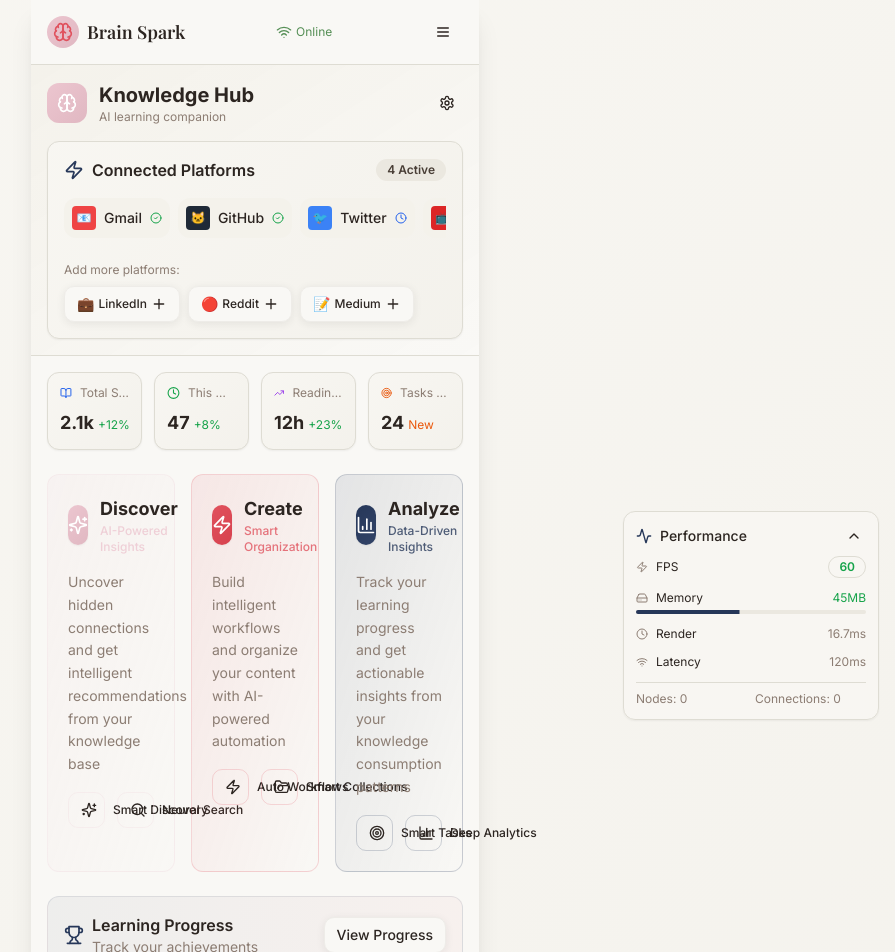
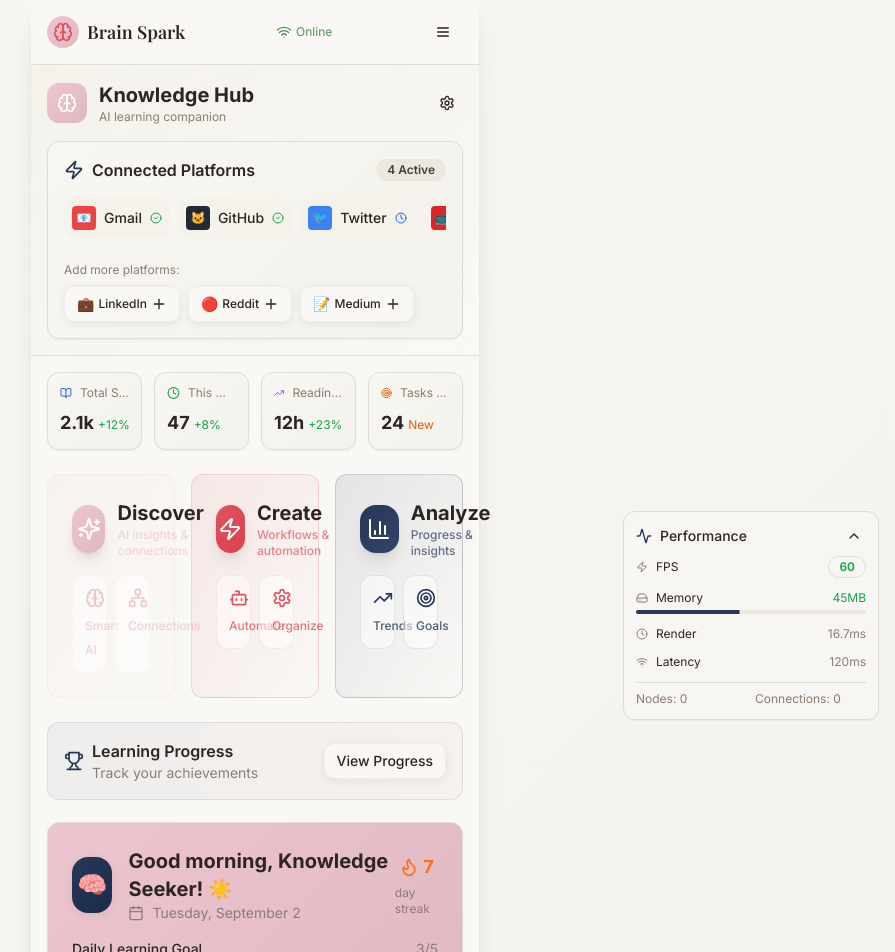
Before and after one commit to Das-rebel/spark-thread-stationery-ui-99, a React (Vite) app: page /knowledge in a window 1280 px wide. Shown: the top 952 px of the page, without its empty margins (385-1280 px from the left). Built offline with nearby package versions, Linux system fonts and the light colour scheme; the HTML template or start-up script is replaced by a standard one; a web font is replaced by a local one.

Commit message:
Refactor Discover, Create, Analyze UI

```diff
--- a/src/pages/KnowledgeHub.tsx
+++ b/src/pages/KnowledgeHub.tsx
@@ -17,18 +17,22 @@ import { FeatureCategories } from "@/components/knowledge/FeatureCategories";
 import { QuickStats } from "@/components/knowledge/QuickStats";
 import { Button } from "@/components/ui/button";
 import {
+  ArrowLeft,
+  ArrowRight,
+  BarChart3,
+  Bot,
   Brain,
+  FolderOpen,
+  Home,
+  MessageSquare,
+  Network,
   Search,
-  Zap,
-  FolderOpen,
-  MessageSquare,
   Settings,
-  ArrowLeft,
-  Home,
   Sparkles,
   Target,
-  BarChart3,
-  Trophy
+  TrendingUp,
+  Trophy,
+  Zap
 } from "lucide-react";
 
 export default function KnowledgeHub() {
@@ -94,104 +98,83 @@ export default function KnowledgeHub() {
             {activeTab === "overview" && (
               <div className="grid grid-cols-1 md:grid-cols-3 gap-4">
                 {/* Discover Category */}
-                <div className="category-card bg-gradient-to-br from-sakura/10 via-sakura/5 to-transparent border border-sakura/20 rounded-xl p-5 space-y-4 hover:shadow-lg transition-all duration-200">
+                <div className="group category-card bg-gradient-to-br from-sakura/10 via-sakura/5 to-transparent border border-sakura/20 rounded-xl p-6 space-y-4 hover:shadow-lg hover:scale-105 transition-all duration-300 cursor-pointer"
+                     onClick={() => handleTabClick("discovery", "discover-card")}>
+                  <div className="flex items-center justify-between">
                     <div className="flex items-center gap-3">
-                    <div className="w-10 h-10 bg-gradient-sakura rounded-xl flex items-center justify-center shadow-sm">
-                      <Sparkles className="w-5 h-5 text-white" />
+                      <div className="w-12 h-12 bg-gradient-sakura rounded-2xl flex items-center justify-center shadow-lg group-hover:shadow-sakura/30 transition-all">
+                        <Sparkles className="w-6 h-6 text-white" />
                       </div>
                       <div>
-                      <h3 className="text-lg font-bold text-ink">Discover</h3>
-                      <p className="text-xs text-sakura/80 font-medium">AI-Powered Insights</p>
+                        <h3 className="text-xl font-bold text-ink">Discover</h3>
+                        <p className="text-xs text-sakura/70 font-medium">AI insights & connections</p>
                       </div>
                     </div>
-                  <p className="text-sm text-muted-foreground leading-relaxed">Uncover hidden connections and get intelligent recommendations from your knowledge base</p>
-                  <div className="grid grid-cols-2 gap-3">
-                    <Button
-                      variant="ghost"
-                      size="sm"
-                      onClick={() => handleTabClick("discovery", "discover-button")}
-                      className="interactive-button justify-start text-xs h-9 hover:bg-sakura/30 hover:text-sakura-foreground cursor-pointer border border-sakura/20 hover:border-sakura/40 transition-all"
-                    >
-                      <Sparkles className="w-3 h-3 mr-2" />
-                      Smart Discovery
-                    </Button>
-                    <Button
-                      variant="ghost"
-                      size="sm"
-                      onClick={() => handleTabClick("search", "search-button")}
-                      className="interactive-button justify-start text-xs h-9 hover:bg-sakura/30 hover:text-sakura-foreground cursor-pointer border border-sakura/20 hover:border-sakura/40 transition-all"
-                    >
-                      <Search className="w-3 h-3 mr-2" />
-                      Neural Search
-                    </Button>
+                    <ArrowRight className="w-5 h-5 text-sakura/60 group-hover:text-sakura transition-all" />
+                  </div>
+                  <div className="grid grid-cols-2 gap-2 mt-4">
+                    <div className="text-center p-3 bg-white/50 rounded-lg border border-sakura/10">
+                      <Brain className="w-5 h-5 text-sakura mx-auto mb-1" />
+                      <span className="text-xs text-sakura/80 font-medium">Smart AI</span>
+                    </div>
+                    <div className="text-center p-3 bg-white/50 rounded-lg border border-sakura/10">
+                      <Network className="w-5 h-5 text-sakura mx-auto mb-1" />
+                      <span className="text-xs text-sakura/80 font-medium">Connections</span>
+                    </div>
                   </div>
                 </div>
 
                 {/* Create Category */}
-                <div className="category-card bg-gradient-to-br from-seal/10 via-seal/5 to-transparent border border-seal/20 rounded-xl p-5 space-y-4 hover:shadow-lg transition-all duration-200">
+                <div className="group category-card bg-gradient-to-br from-seal/10 via-seal/5 to-transparent border border-seal/20 rounded-xl p-6 space-y-4 hover:shadow-lg hover:scale-105 transition-all duration-300 cursor-pointer"
+                     onClick={() => handleTabClick("workflows", "create-card")}>
+                  <div className="flex items-center justify-between">
                     <div className="flex items-center gap-3">
-                    <div className="w-10 h-10 bg-gradient-seal rounded-xl flex items-center justify-center shadow-sm">
-                      <Zap className="w-5 h-5 text-white" />
+                      <div className="w-12 h-12 bg-gradient-seal rounded-2xl flex items-center justify-center shadow-lg group-hover:shadow-seal/30 transition-all">
+                        <Zap className="w-6 h-6 text-white" />
                       </div>
                       <div>
-                      <h3 className="text-lg font-bold text-ink">Create</h3>
-                      <p className="text-xs text-seal/80 font-medium">Smart Organization</p>
+                        <h3 className="text-xl font-bold text-ink">Create</h3>
+                        <p className="text-xs text-seal/70 font-medium">Workflows & automation</p>
                       </div>
                     </div>
-                  <p className="text-sm text-muted-foreground leading-relaxed">Build intelligent workflows and organize your content with AI-powered automation</p>
-                  <div className="grid grid-cols-2 gap-3">
-                    <Button
-                      variant="ghost"
-                      size="sm"
-                      onClick={() => handleTabClick("workflows", "workflows-button")}
-                      className="interactive-button justify-start text-xs h-9 hover:bg-seal/30 hover:text-seal-foreground cursor-pointer border border-seal/20 hover:border-seal/40 transition-all"
-                    >
-                      <Zap className="w-3 h-3 mr-2" />
-                      Auto Workflows
-                    </Button>
-                    <Button
-                      variant="ghost"
-                      size="sm"
-                      onClick={() => handleTabClick("collections", "collections-button")}
-                      className="interactive-button justify-start text-xs h-9 hover:bg-seal/30 hover:text-seal-foreground cursor-pointer border border-seal/20 hover:border-seal/40 transition-all"
-                    >
-                      <FolderOpen className="w-3 h-3 mr-2" />
-                      Smart Collections
-                    </Button>
+                    <ArrowRight className="w-5 h-5 text-seal/60 group-hover:text-seal transition-all" />
+                  </div>
+                  <div className="grid grid-cols-2 gap-2 mt-4">
+                    <div className="text-center p-3 bg-white/50 rounded-lg border border-seal/10">
+                      <Bot className="w-5 h-5 text-seal mx-auto mb-1" />
+                      <span className="text-xs text-seal/80 font-medium">Automate</span>
+                    </div>
+                    <div className="text-center p-3 bg-white/50 rounded-lg border border-seal/10">
+                      <Settings className="w-5 h-5 text-seal mx-auto mb-1" />
+                      <span className="text-xs text-seal/80 font-medium">Organize</span>
+                    </div>
                   </div>
                 </div>
 
                 {/* Analyze Category */}
-                <div className="category-card bg-gradient-to-br from-primary/10 via-primary/5 to-transparent border border-primary/20 rounded-xl p-5 space-y-4 hover:shadow-lg transition-all duration-200">
+                <div className="group category-card bg-gradient-to-br from-primary/10 via-primary/5 to-transparent border border-primary/20 rounded-xl p-6 space-y-4 hover:shadow-lg hover:scale-105 transition-all duration-300 cursor-pointer"
+                     onClick={() => handleTabClick("analytics", "analyze-card")}>
+                  <div className="flex items-center justify-between">
                     <div className="flex items-center gap-3">
-                    <div className="w-10 h-10 bg-gradient-primary rounded-xl flex items-center justify-center shadow-sm">
-                      <BarChart3 className="w-5 h-5 text-white" />
+                      <div className="w-12 h-12 bg-gradient-primary rounded-2xl flex items-center justify-center shadow-lg group-hover:shadow-primary/30 transition-all">
+                        <BarChart3 className="w-6 h-6 text-white" />
                       </div>
                       <div>
-                      <h3 className="text-lg font-bold text-ink">Analyze</h3>
-                      <p className="text-xs text-primary/80 font-medium">Data-Driven Insights</p>
+                        <h3 className="text-xl font-bold text-ink">Analyze</h3>
+                        <p className="text-xs text-primary/70 font-medium">Progress & insights</p>
                       </div>
                     </div>
-                  <p className="text-sm text-muted-foreground leading-relaxed">Track your learning progress and get actionable insights from your knowledge consumption patterns</p>
-                  <div className="grid grid-cols-2 gap-3">
-                    <Button
-                      variant="ghost"
-                      size="sm"
-                      onClick={() => handleTabClick("actionables", "actionables-button")}
-                      className="interactive-button justify-start text-xs h-9 hover:bg-primary/30 hover:text-primary-foreground cursor-pointer border border-primary/20 hover:border-primary/40 transition-all"
-                    >
-                      <Target className="w-3 h-3 mr-2" />
-                      Smart Tasks
-                    </Button>
-                    <Button
-                      variant="ghost"
-                      size="sm"
-                      onClick={() => handleTabClick("analytics", "analytics-button")}
-                      className="interactive-button justify-start text-xs h-9 hover:bg-primary/30 hover:text-primary-foreground cursor-pointer border border-primary/20 hover:border-primary/40 transition-all"
-                    >
-                      <BarChart3 className="w-3 h-3 mr-2" />
-                      Deep Analytics
-                    </Button>
+                    <ArrowRight className="w-5 h-5 text-primary/60 group-hover:text-primary transition-all" />
+                  </div>
+                  <div className="grid grid-cols-2 gap-2 mt-4">
+                    <div className="text-center p-3 bg-white/50 rounded-lg border border-primary/10">
+                      <TrendingUp className="w-5 h-5 text-primary mx-auto mb-1" />
+                      <span className="text-xs text-primary/80 font-medium">Trends</span>
+                    </div>
+                    <div className="text-center p-3 bg-white/50 rounded-lg border border-primary/10">
+                      <Target className="w-5 h-5 text-primary mx-auto mb-1" />
+                      <span className="text-xs text-primary/80 font-medium">Goals</span>
+                    </div>
                   </div>
                 </div>
               </div>
```
Lines whose indentation alone changed are shown as unchanged.
